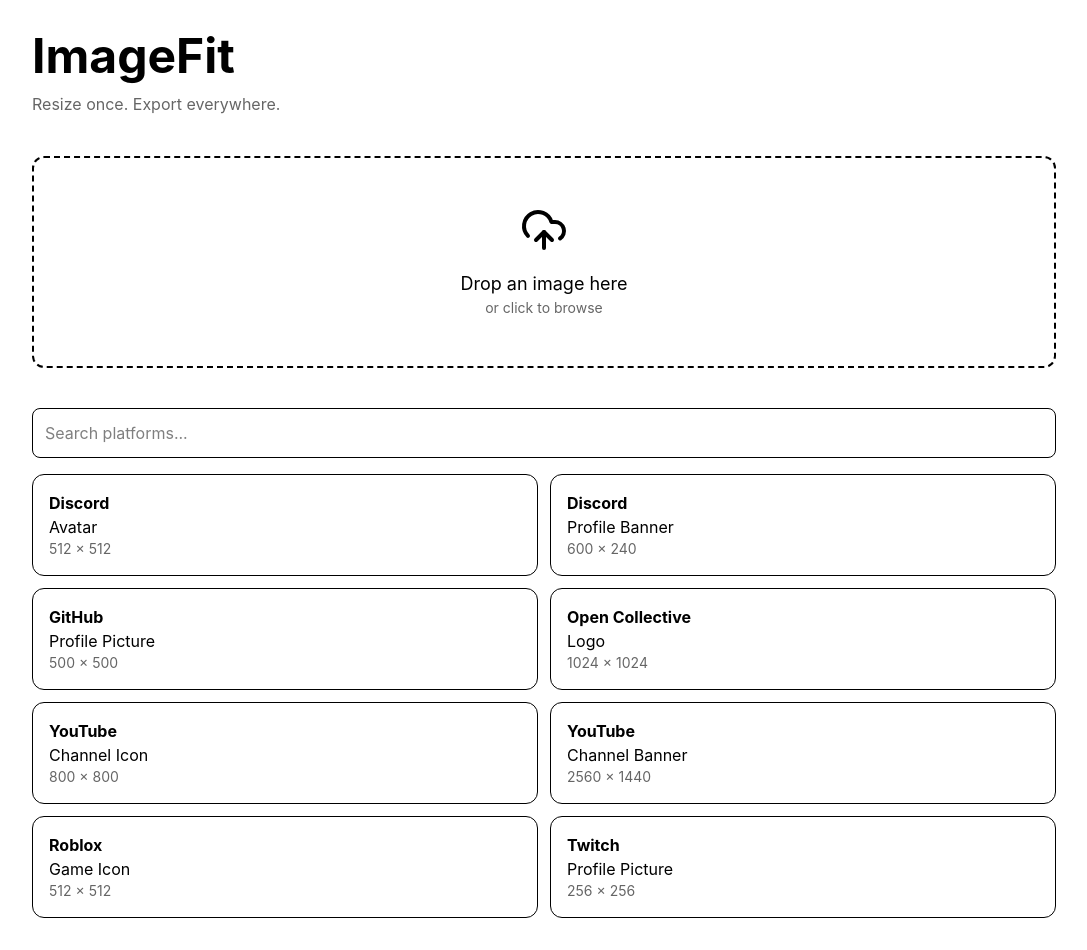
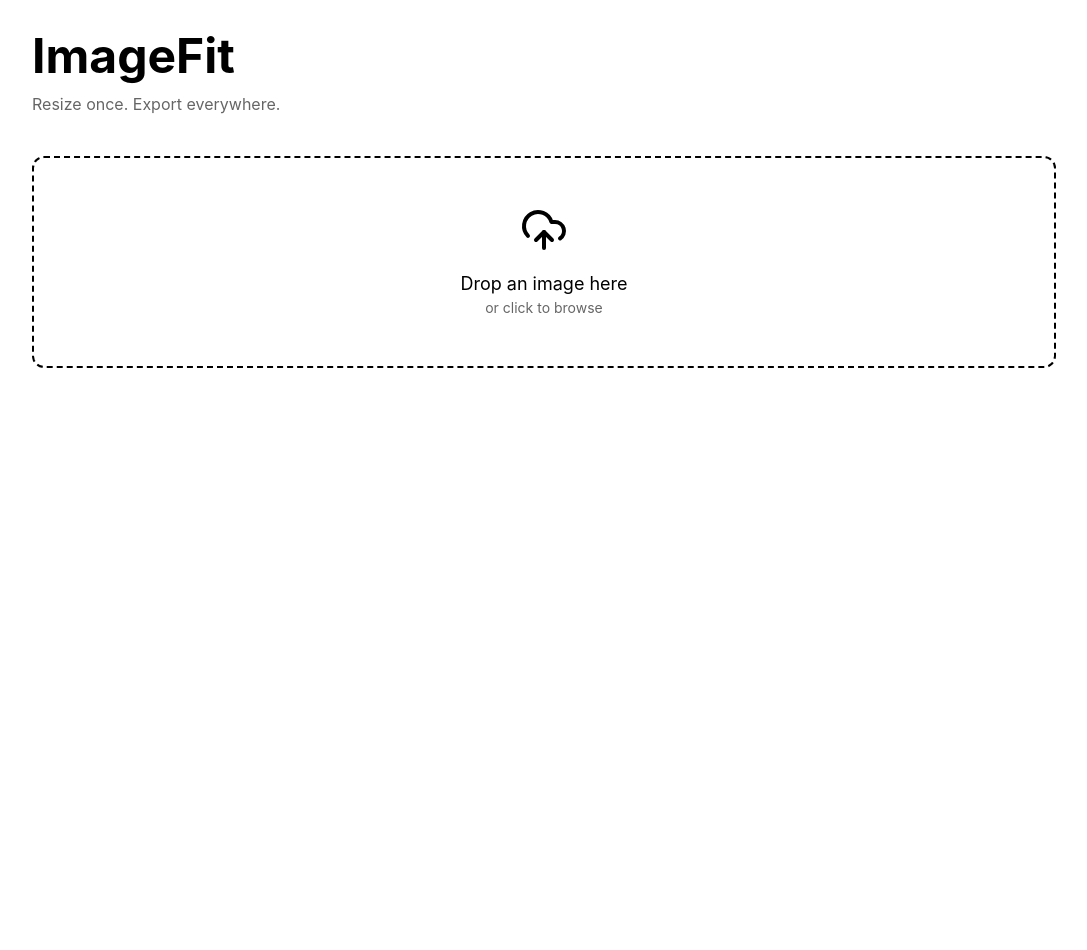
Before and after one commit to rustybusgaming/ImageFit, a React (Vite) app: page / in a window 1280 px wide. Shown: the whole page, without its empty margins (96-1183 px from the left). After the commit the page ends 800 px from the top, so only its background shows below. Built offline with nearby package versions, Linux system fonts and the light colour scheme.

Commit message:
updated app.tsx

```diff
--- a/src/App.tsx
+++ b/src/App.tsx
@@ -9,7 +9,6 @@
 
 
 export default function App() {
-
 
     const {
         image,
@@ -35,14 +34,12 @@
             "
         >
 
-
             <div
                 className="
                     max-w-5xl
                     mx-auto
                 "
             >
-
 
                 <h1 className="text-5xl font-bold mb-3">
                     ImageFit
@@ -55,26 +52,23 @@
 
 
 
-                {
-                    !image &&
+                {!image && (
 
                     <UploadZone
                         onUpload={loadImage}
                     />
 
-                }
+                )}
 
 
 
-                {
-                    image &&
+                {image && (
+
+                    <>
 
                         <ImageEditor
                             image={image}
                         />
-
-                }
-
 
 
                         <div className="mt-10">
@@ -86,9 +80,14 @@
                         </div>
 
 
+                    </>
 
-                {
-                    selectedPlatform && (
+                )}
+
+
+
+
+                {selectedPlatform && (
 
                     <div className="mt-6 rounded-xl border p-5">
 
@@ -118,13 +117,24 @@
 
                     </div>
 
-                    )
-                }
+                )}
 
 
 
+                {image && (
+
+                    <ExportPanel
+
+                        image={image}
+
+                        platform={selectedPlatform}
+
+                    />
+
+                )}
+
+
             </div>
-
 
         </main>
 
```
Lines whose indentation alone changed are shown as unchanged.
